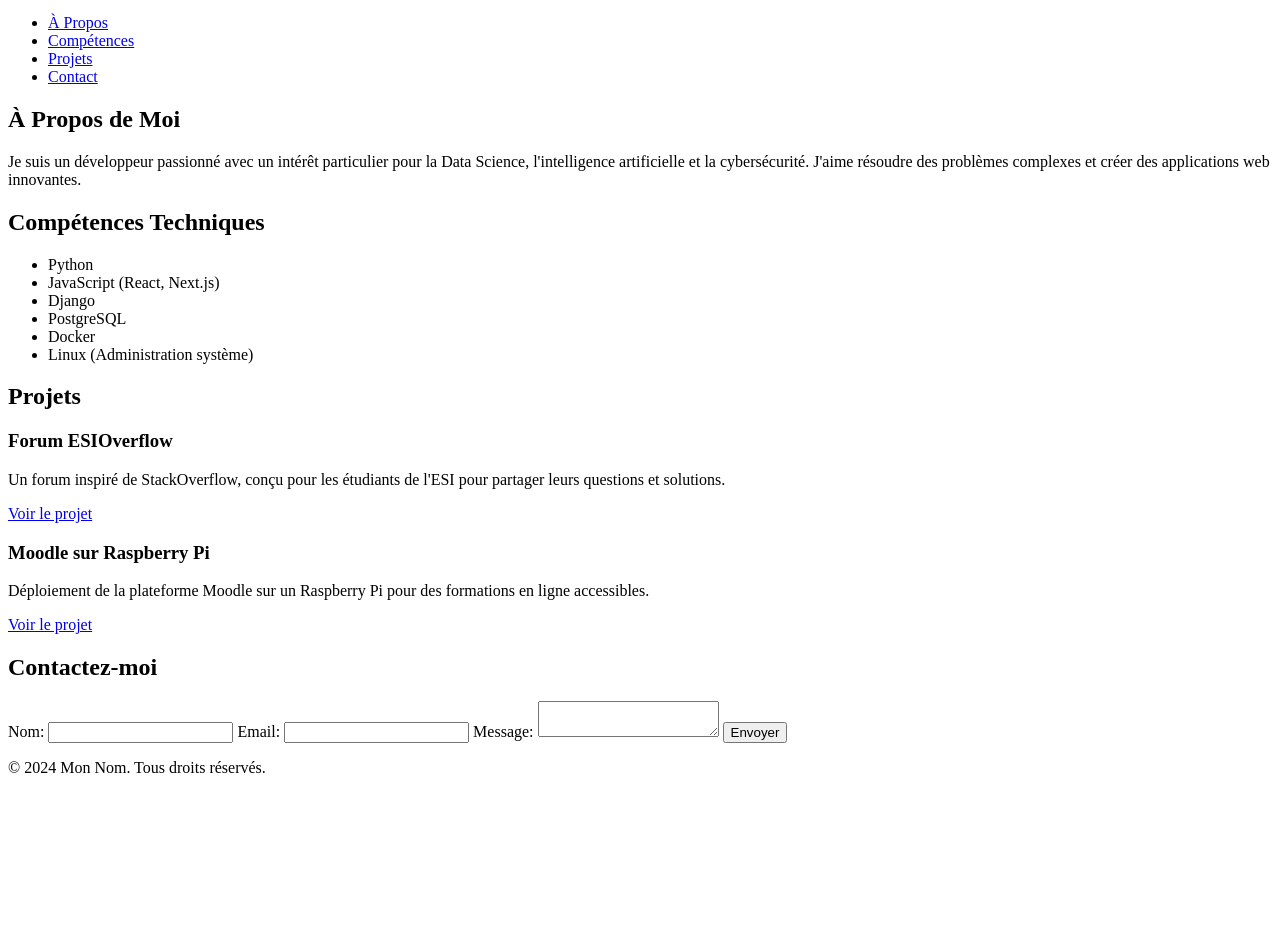
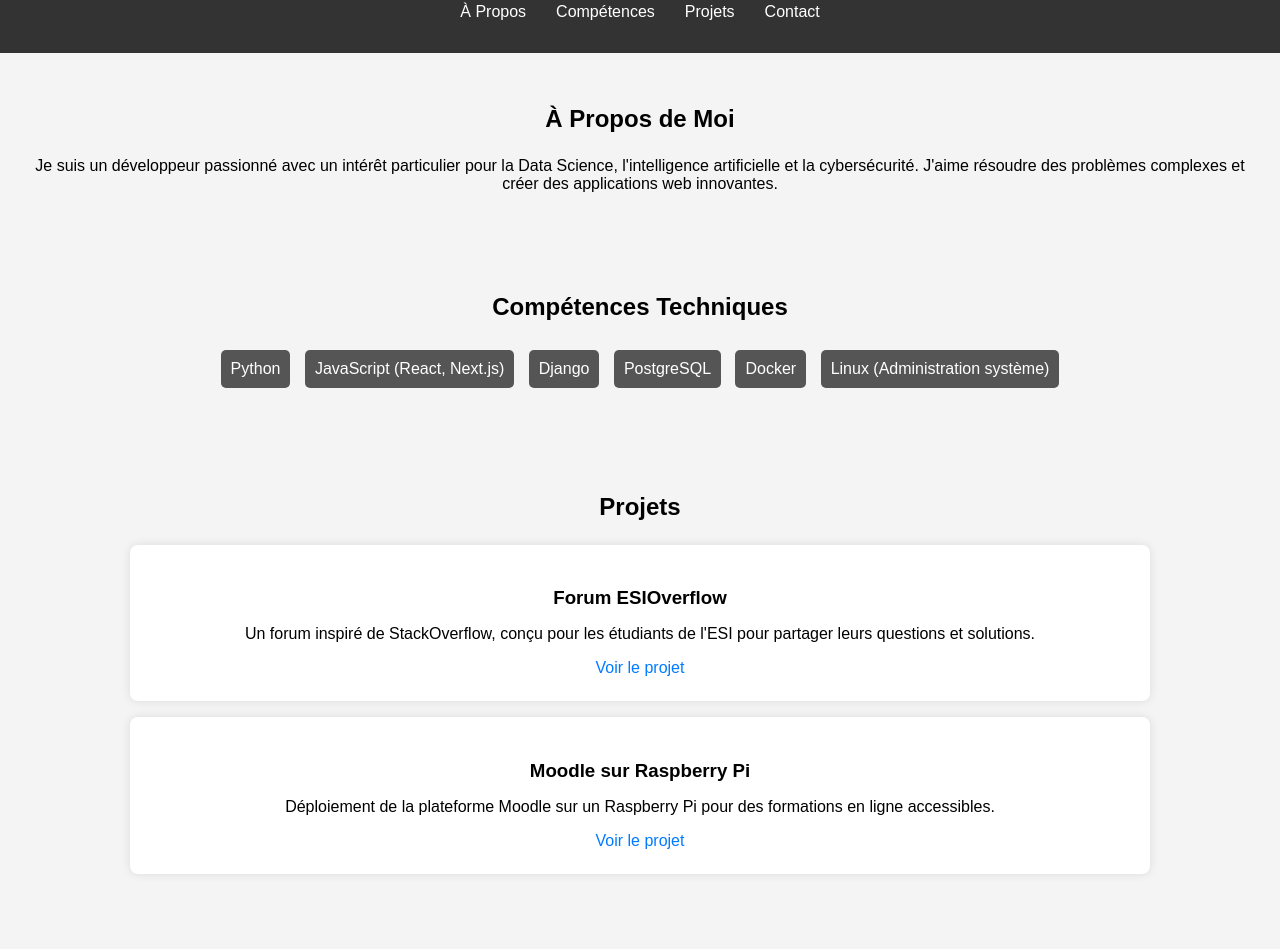
Before and after one commit to KGMA74/KGMA74.github.io, a plain HTML site: page index.html in a window 1280 px wide. Shown: the part 66-1015 px from the top of the page. Before the commit the page ends 859 px from the top, so only its background shows below. Drawn offline with Linux system fonts and the light colour scheme.

Commit message:
Update index.html

```diff
--- a/index.html
+++ b/index.html
@@ -1,10 +1,123 @@
 <!DOCTYPE html>
-<html lang="en">
+<html lang="fr">
 <head>
   <meta charset="UTF-8">
   <meta name="viewport" content="width=device-width, initial-scale=1.0">
   <title>Mon Portfolio</title>
-  <link rel="stylesheet" href="styles.css">
+  <style>
+    body {
+      font-family: Arial, sans-serif;
+      margin: 0;
+      padding: 0;
+      box-sizing: border-box;
+      background-color: #f4f4f4;
+    }
+
+    header {
+      background-color: #333;
+      color: white;
+      padding: 1em 0;
+      text-align: center;
+    }
+
+    header h1 {
+      margin: 0;
+    }
+
+    nav ul {
+      list-style: none;
+      padding: 0;
+      display: flex;
+      justify-content: center;
+    }
+
+    nav ul li {
+      margin: 0 15px;
+    }
+
+    nav ul li a {
+      color: white;
+      text-decoration: none;
+    }
+
+    .section {
+      padding: 2em;
+      text-align: center;
+    }
+
+    h2 {
+      margin-bottom: 1em;
+    }
+
+    .skills-list {
+      list-style: none;
+      padding: 0;
+    }
+
+    .skills-list li {
+      display: inline-block;
+      background-color: #555;
+      color: white;
+      padding: 10px;
+      margin: 5px;
+      border-radius: 5px;
+    }
+
+    .project {
+      background-color: white;
+      padding: 1.5em;
+      margin: 1em auto;
+      border-radius: 8px;
+      box-shadow: 0px 0px 10px rgba(0, 0, 0, 0.1);
+      width: 80%;
+    }
+
+    .project h3 {
+      margin-bottom: 0.5em;
+    }
+
+    .project a {
+      text-decoration: none;
+      color: #007bff;
+    }
+
+    footer {
+      background-color: #333;
+      color: white;
+      padding: 1em 0;
+      text-align: center;
+    }
+
+    form {
+      display: flex;
+      flex-direction: column;
+      align-items: center;
+    }
+
+    form label {
+      margin: 10px 0 5px;
+    }
+
+    form input, form textarea {
+      width: 80%;
+      padding: 10px;
+      margin-bottom: 15px;
+      border: 1px solid #ccc;
+      border-radius: 5px;
+    }
+
+    form button {
+      padding: 10px 20px;
+      background-color: #333;
+      color: white;
+      border: none;
+      cursor: pointer;
+    }
+
+    form button:hover {
+      background-color: #555;
+    }
+  </style>
 </head>
 <body>
   <!-- Header -->
@@ -76,6 +189,11 @@
     <p>&copy; 2024 Mon Nom. Tous droits réservés.</p>
   </footer>
 
-  <script src="script.js"></script>
+  <script>
+    document.getElementById('contact-form').addEventListener('submit', function(event) {
+      event.preventDefault();
+      alert('Merci pour votre message ! Je vous répondrai bientôt.');
+    });
+  </script>
 </body>
 </html>
```
